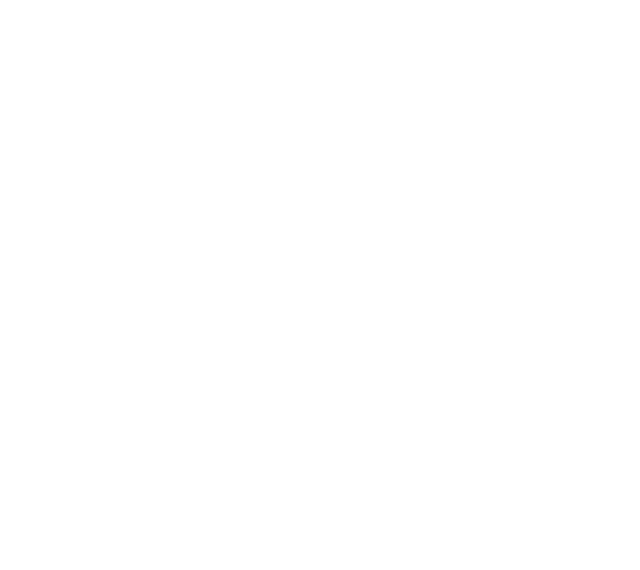
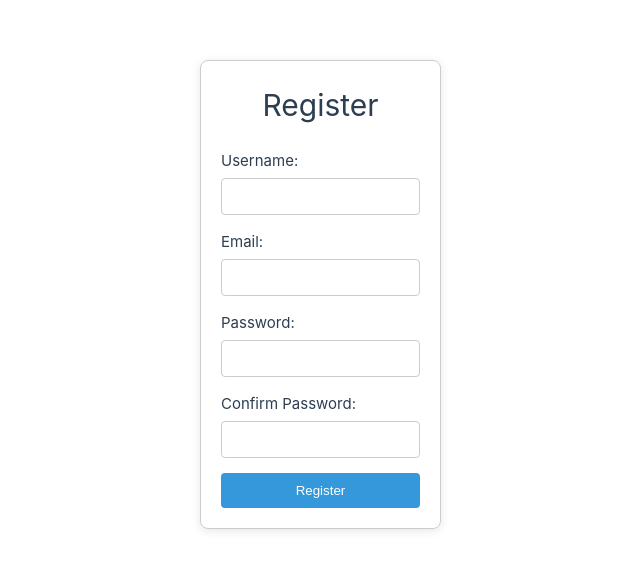
Before and after one commit to rnavdeep/expense-analyser, a Vue app: page /register in a window 1280 px wide. Before the commit this address had no page. Shown: the part 106-676 px from the top of the page, without its empty margins (199-839 px from the left). Built offline with nearby package versions, Linux system fonts and the light colour scheme.

Commit message:
initial register page

```diff
--- /dev/null
+++ b/src/components/Register.vue
@@ -0,0 +1,122 @@
+<template>
+  <div class="register-container">
+    <h1>Register</h1>
+    <form @submit.prevent="handleRegister">
+      <div class="form-group">
+        <label for="username">Username:</label>
+        <input type="text" id="username" v-model="username" required />
+      </div>
+      <div class="form-group">
+        <label for="email">Email:</label>
+        <input type="email" id="email" v-model="email" required />
+      </div>
+      <div class="form-group">
+        <label for="password">Password:</label>
+        <input type="password" id="password" v-model="password" required />
+      </div>
+      <div class="form-group">
+        <label for="confirmPassword">Confirm Password:</label>
+        <input type="password" id="confirmPassword" v-model="confirmPassword" required />
+      </div>
+      <button type="submit" class="btn register-btn">Register</button>
+    </form>
+    <p v-if="errorMessage" class="error">{{ errorMessage }}</p>
+  </div>
+</template>
+
+<script lang="ts">
+import { defineComponent, ref } from 'vue'
+
+export default defineComponent({
+  name: 'eaRegister',
+  setup() {
+    const username = ref('')
+    const email = ref('')
+    const password = ref('')
+    const confirmPassword = ref('')
+    const errorMessage = ref('')
+
+    const handleRegister = () => {
+      if (password.value !== confirmPassword.value) {
+        errorMessage.value = 'Passwords do not match!'
+        return
+      }
+
+      // Add your registration logic here (e.g., API call)
+      console.log('User registered:', {
+        username: username.value,
+        email: email.value,
+        password: password.value
+      })
+
+      // Clear fields after successful registration
+      username.value = ''
+      email.value = ''
+      password.value = ''
+      confirmPassword.value = ''
+      errorMessage.value = ''
+    }
+
+    return {
+      username,
+      email,
+      password,
+      confirmPassword,
+      errorMessage,
+      handleRegister
+    }
+  }
+})
+</script>
+
+<style scoped>
+.register-container {
+  max-width: 400px;
+  margin: 50px auto;
+  padding: 20px;
+  border: 1px solid #ccc;
+  border-radius: 8px;
+  box-shadow: 0 2px 10px rgba(0, 0, 0, 0.1);
+}
+
+h1 {
+  text-align: center;
+  margin-bottom: 20px;
+}
+
+.form-group {
+  margin-bottom: 15px;
+}
+
+label {
+  display: block;
+  margin-bottom: 5px;
+}
+
+input {
+  width: 100%;
+  padding: 10px;
+  border: 1px solid #ccc;
+  border-radius: 4px;
+}
+
+.btn {
+  width: 100%;
+  padding: 10px;
+  background-color: #3498db;
+  color: white;
+  border: none;
+  border-radius: 4px;
+  cursor: pointer;
+}
+
+.btn:hover {
+  opacity: 0.9;
+}
+
+.error {
+  color: red;
+  text-align: center;
+  margin-top: 10px;
+}
+</style>
--- a/src/router/index.ts
+++ b/src/router/index.ts
@@ -1,6 +1,6 @@
 import { createRouter, createWebHistory } from 'vue-router'
 import HomeView from '../views/HomeView.vue'
-
+import RegisterView from '../views/RegisterView.vue'
 const router = createRouter({
   history: createWebHistory(import.meta.env.BASE_URL),
   routes: [
@@ -16,6 +16,11 @@
       // this generates a separate chunk (About.[hash].js) for this route
       // which is lazy-loaded when the route is visited.
       component: () => import('../views/AboutView.vue')
+    },
+    {
+      path: '/register',
+      name: 'register',
+      component: RegisterView
     }
   ]
 })
--- /dev/null
+++ b/src/views/RegisterView.vue
@@ -0,0 +1,9 @@
+<script setup lang="ts">
+import eaRegister from '../components/Register.vue'
+</script>
+
+<template>
+  <main>
+    <eaRegister />
+  </main>
+</template>
```
